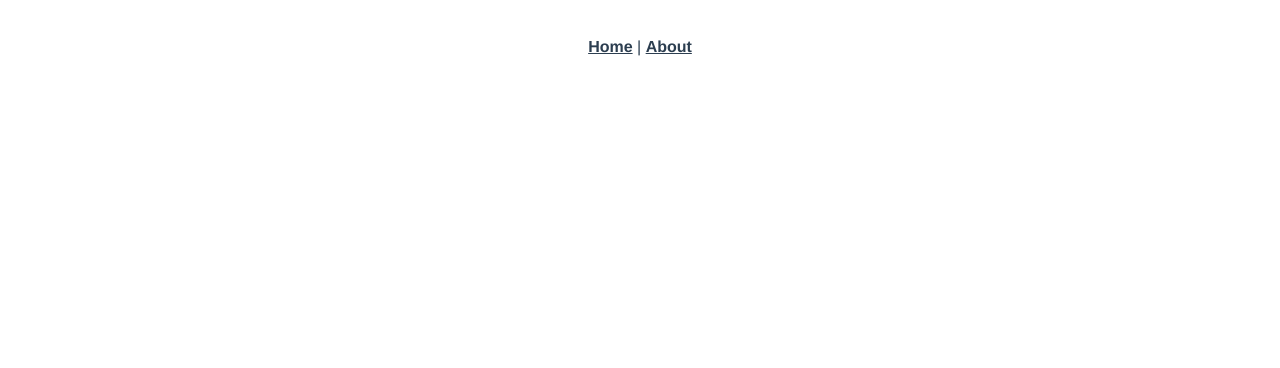
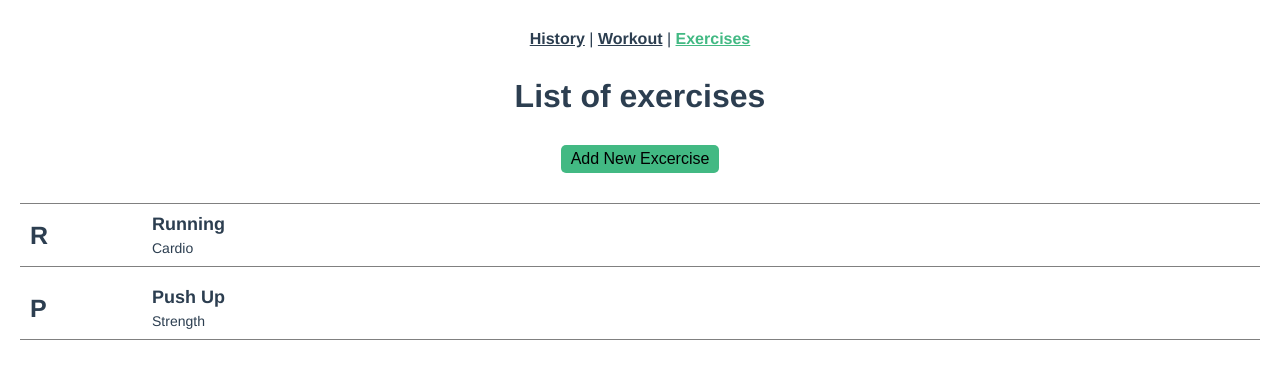
Before and after one commit to 825kuba/vue-workout-tracker, a Vue app: page /exercises in a window 1280 px wide. Before the commit this address had no page. Shown: the top 368 px of the page. Built offline with nearby package versions, Linux system fonts and the light colour scheme.

Commit message:
Add exercise feature

```diff
--- a/package.json
+++ b/package.json
@@ -36,7 +36,9 @@
     "parserOptions": {
       "parser": "@babel/eslint-parser"
     },
-    "rules": {}
+    "rules": {
+      "vue/multi-word-component-names": "off"
+    }
   },
   "browserslist": [
     "> 1%",
--- a/src/App.vue
+++ b/src/App.vue
@@ -1,12 +1,80 @@
 <template>
   <nav>
-    <router-link to="/">Home</router-link> |
-    <router-link to="/about">About</router-link>
+    <router-link to="/history">History</router-link> |
+    <router-link to="/">Workout</router-link> |
+    <router-link to="/exercises">Exercises</router-link>
   </nav>
-  <router-view/>
+  <router-view :exercises="exercises" @add-exercise="addExercise" />
 </template>
 
+<script>
+export default {
+  data() {
+    return {
+      exercises: [
+        {
+          name: 'Running',
+          type: 'cardio',
+          id: 1,
+          properties: {
+            time: {
+              minutes: 0,
+              seconds: 0,
+            },
+            distance: {
+              km: 0,
+              m: 0,
+            },
+          },
+        },
+        {
+          name: 'Push up',
+          type: 'strength',
+          id: 2,
+          properties: {
+            weight: 0,
+            reps: 0,
+          },
+        },
+      ],
+    };
+  },
+  methods: {
+    addExercise(data) {
+      console.log('adding exercise');
+      const newExercise = data;
+      newExercise.id = this.exercises.length + 1;
+      if (newExercise.type === 'strength') {
+        newExercise.properties = {
+          weight: 0,
+          reps: 0,
+        };
+      } else if (newExercise.type === 'cardio') {
+        newExercise.properties = {
+          time: {
+            minutes: 0,
+            seconds: 0,
+          },
+          distance: {
+            km: 0,
+            m: 0,
+          },
+        };
+      }
+      this.exercises = [...this.exercises, data];
+      console.log(this.exercises);
+    },
+  },
+};
+</script>
+
 <style lang="scss">
+* {
+  margin: 0;
+  padding: 0;
+  box-sizing: border-box;
+}
+
 #app {
   font-family: Avenir, Helvetica, Arial, sans-serif;
   -webkit-font-smoothing: antialiased;
--- /dev/null
+++ b/src/components/AddExercise.vue
@@ -0,0 +1,89 @@
+<template>
+  <form @submit.prevent="createExercise" action="">
+    <fieldset>
+      <label for="name">Exercise name</label>
+      <input
+        type="text"
+        id="name"
+        placeholder="Exercise name"
+        v-model="newName"
+        required
+      />
+    </fieldset>
+    <fieldset>
+      <label for="type"> Exercise type</label>
+      <select name="type" id="type" v-model="newType" required>
+        <option value="" selected disabled>--- Select type ---</option>
+        <option value="cardio">Cardio</option>
+        <option value="strength">Strength Training</option>
+      </select>
+    </fieldset>
+    <button>Add exercise</button>
+  </form>
+</template>
+
+<script>
+export default {
+  name: 'AddExercise',
+  emits: ['add-exercise'],
+  data() {
+    return {
+      newName: '',
+      newType: '',
+    };
+  },
+  methods: {
+    createExercise() {
+      if (this.newName === '' || this.newType === '') {
+        alert('Please enter all the exercise details!');
+        return;
+      }
+      const newExercise = {
+        name: this.newName,
+        type: this.newType,
+      };
+      this.newName = '';
+      this.newType = '';
+      this.$emit('add-exercise', newExercise);
+    },
+  },
+};
+</script>
+
+<style scoped>
+form {
+  margin-top: 20px;
+  padding: 0 20px;
+}
+
+fieldset {
+  padding: 10px 0;
+  border: none;
+  display: flex;
+  gap: 5px;
+  flex-direction: column;
+  align-items: flex-start;
+}
+
+input,
+select {
+  width: 100%;
+  padding: 5px;
+}
+
+label {
+  font-weight: bold;
+}
+
+button {
+  cursor: pointer;
+  background-color: #42b983;
+  border: none;
+  border-radius: 5px;
+  padding: 10px 20px;
+  font-size: 18px;
+  /* text-transform: uppercase; */
+  margin-top: 20px;
+  width: 100%;
+}
+</style>
--- /dev/null
+++ b/src/components/Button.vue
@@ -0,0 +1,23 @@
+<template>
+  <button>{{ text }}</button>
+</template>
+
+<script>
+export default {
+  name: 'Button',
+  props: {
+    text: String,
+  },
+};
+</script>
+
+<style scoped>
+button {
+  cursor: pointer;
+  background-color: #42b983;
+  border: none;
+  border-radius: 5px;
+  padding: 5px 10px;
+  font-size: 1rem;
+}
+</style>
--- /dev/null
+++ b/src/components/Exercise.vue
@@ -0,0 +1,71 @@
+<template>
+  <div class="exercise">
+    <span>{{ firstLetter }}</span>
+    <div class="exercise__content">
+      <p class="name">
+        {{ exercise.name }}
+      </p>
+      <p class="type">{{ exercise.type }}</p>
+    </div>
+  </div>
+</template>
+
+<script>
+export default {
+  name: 'Exercise',
+  props: {
+    exercise: Object,
+  },
+  data() {
+    return {
+      firstLetter: `${this.exercise.name.slice(0, 1).toUpperCase()}`,
+    };
+  },
+};
+</script>
+
+<style scoped lang="scss">
+.exercise {
+  display: flex;
+  border-bottom: 1px solid gray;
+  padding: 10px;
+  margin: 10px 0;
+
+  &:first-of-type {
+    border-top: 1px solid gray;
+  }
+
+  & span {
+    flex: 1;
+    display: flex;
+    justify-content: flex-start;
+    align-items: center;
+    // padding: 0 10px;
+    font-weight: bold;
+    font-size: 25px;
+  }
+
+  &__content {
+    flex: 9;
+    display: flex;
+    flex-direction: column;
+    gap: 5px;
+    align-items: flex-start;
+
+    & p {
+      text-transform: capitalize;
+      word-break: break-all;
+      text-align: left;
+    }
+
+    & .name {
+      font-weight: bold;
+      font-size: 18px;
+    }
+
+    & .type {
+      font-size: 14px;
+    }
+  }
+}
+</style>
--- a/src/components/HelloWorld.vue
+++ /dev/null
@@ -1,59 +0,0 @@
-<template>
-  <div class="hello">
-    <h1>{{ msg }}</h1>
-    <p>
-      For a guide and recipes on how to configure / customize this project,<br>
-      check out the
-      <a href="https://cli.vuejs.org" target="_blank" rel="noopener">vue-cli documentation</a>.
-    </p>
-    <h3>Installed CLI Plugins</h3>
-    <ul>
-      <li><a href="https://github.com/vuejs/vue-cli/tree/dev/packages/%40vue/cli-plugin-babel" target="_blank" rel="noopener">babel</a></li>
-      <li><a href="https://github.com/vuejs/vue-cli/tree/dev/packages/%40vue/cli-plugin-router" target="_blank" rel="noopener">router</a></li>
-      <li><a href="https://github.com/vuejs/vue-cli/tree/dev/packages/%40vue/cli-plugin-eslint" target="_blank" rel="noopener">eslint</a></li>
-    </ul>
-    <h3>Essential Links</h3>
-    <ul>
-      <li><a href="https://vuejs.org" target="_blank" rel="noopener">Core Docs</a></li>
-      <li><a href="https://forum.vuejs.org" target="_blank" rel="noopener">Forum</a></li>
-      <li><a href="https://chat.vuejs.org" target="_blank" rel="noopener">Community Chat</a></li>
-      <li><a href="https://twitter.com/vuejs" target="_blank" rel="noopener">Twitter</a></li>
-      <li><a href="https://news.vuejs.org" target="_blank" rel="noopener">News</a></li>
-    </ul>
-    <h3>Ecosystem</h3>
-    <ul>
-      <li><a href="https://router.vuejs.org" target="_blank" rel="noopener">vue-router</a></li>
-      <li><a href="https://vuex.vuejs.org" target="_blank" rel="noopener">vuex</a></li>
-      <li><a href="https://github.com/vuejs/vue-devtools#vue-devtools" target="_blank" rel="noopener">vue-devtools</a></li>
-      <li><a href="https://vue-loader.vuejs.org" target="_blank" rel="noopener">vue-loader</a></li>
-      <li><a href="https://github.com/vuejs/awesome-vue" target="_blank" rel="noopener">awesome-vue</a></li>
-    </ul>
-  </div>
-</template>
-
-<script>
-export default {
-  name: 'HelloWorld',
-  props: {
-    msg: String
-  }
-}
-</script>
-
-<!-- Add "scoped" attribute to limit CSS to this component only -->
-<style scoped lang="scss">
-h3 {
-  margin: 40px 0 0;
-}
-ul {
-  list-style-type: none;
-  padding: 0;
-}
-li {
-  display: inline-block;
-  margin: 0 10px;
-}
-a {
-  color: #42b983;
-}
-</style>
--- /dev/null
+++ b/src/components/ListContainer.vue
@@ -0,0 +1,26 @@
+<template>
+  <div class="container">
+    <Exercise
+      v-for="exercise in exercises"
+      :key="exercise.id"
+      :exercise="exercise"
+    />
+  </div>
+</template>
+
+<script>
+import Exercise from './Exercise.vue';
+
+export default {
+  name: 'ListContainer',
+  components: {
+    Exercise,
+  },
+  props: ['exercises'],
+};
+</script>
+
+<style scoped>
+.container {
+}
+</style>
--- a/src/router/index.js
+++ b/src/router/index.js
@@ -1,25 +1,29 @@
-import { createRouter, createWebHistory } from 'vue-router'
-import HomeView from '../views/HomeView.vue'
+import { createRouter, createWebHistory } from 'vue-router';
+import HomeView from '../views/HomeView.vue';
+import HistoryView from '@/views/HistoryView.vue';
+import ExercisesView from '@/views/ExercisesView.vue';
 
 const routes = [
   {
     path: '/',
     name: 'home',
-    component: HomeView
+    component: HomeView,
   },
   {
-    path: '/about',
-    name: 'about',
-    // route level code-splitting
-    // this generates a separate chunk (about.[hash].js) for this route
-    // which is lazy-loaded when the route is visited.
-    component: () => import(/* webpackChunkName: "about" */ '../views/AboutView.vue')
-  }
-]
+    path: '/history',
+    name: 'history',
+    component: HistoryView,
+  },
+  {
+    path: '/exercises',
+    name: 'exercises',
+    component: ExercisesView,
+  },
+];
 
 const router = createRouter({
   history: createWebHistory(process.env.BASE_URL),
-  routes
-})
+  routes,
+});
 
-export default router
+export default router;
--- a/src/views/AboutView.vue
+++ /dev/null
@@ -1,5 +0,0 @@
-<template>
-  <div class="about">
-    <h1>This is an about page</h1>
-  </div>
-</template>
--- /dev/null
+++ b/src/views/ExercisesView.vue.vue
@@ -0,0 +1,63 @@
+<template>
+  <div class="exercises">
+    <h1>List of exercises</h1>
+    <aside>
+      <Button
+        :text="`${showAddNew ? 'Hide' : 'Add New Excercise'}`"
+        @click="toggleShowForm"
+      />
+      <AddExercise v-if="showAddNew" @add-exercise="passObj" />
+    </aside>
+    <main>
+      <ListContainer :exercises="exercises" />
+    </main>
+  </div>
+</template>
+
+<script>
+import AddExercise from '@/components/AddExercise.vue';
+// import Exercise from '@/components/Exercise.vue';
+import ListContainer from '@/components/ListContainer.vue';
+import Button from '@/components/Button.vue';
+
+export default {
+  name: 'ExercisesView',
+  components: {
+    AddExercise,
+    // Exercise,
+    ListContainer,
+    Button,
+  },
+  emits: ['add-exercise'],
+  props: {
+    exercises: Array,
+  },
+  data() {
+    return {
+      showAddNew: false,
+    };
+  },
+  methods: {
+    passObj(obj) {
+      this.$emit('add-exercise', obj);
+    },
+    toggleShowForm() {
+      this.showAddNew = !this.showAddNew;
+    },
+  },
+};
+</script>
+
+<style scoped>
+.exercises {
+  padding: 0 20px;
+}
+
+h1 {
+  margin-bottom: 30px;
+}
+
+aside {
+  margin-bottom: 30px;
+}
+</style>
--- /dev/null
+++ b/src/views/HistoryView.vue
@@ -0,0 +1,5 @@
+<template>
+  <div class="history">
+    <h1>This is a history page</h1>
+  </div>
+</template>
--- a/src/views/HomeView.vue
+++ b/src/views/HomeView.vue
@@ -1,18 +1,10 @@
 <template>
-  <div class="home">
-    <img alt="Vue logo" src="../assets/logo.png">
-    <HelloWorld msg="Welcome to Your Vue.js App"/>
-  </div>
+  <div class="add">Homepage</div>
 </template>
 
 <script>
-// @ is an alias to /src
-import HelloWorld from '@/components/HelloWorld.vue'
-
 export default {
   name: 'HomeView',
-  components: {
-    HelloWorld
-  }
-}
+  components: {},
+};
 </script>
```
Also changed, not shown: 1 other file (tests, documents, lock files or other folders).
